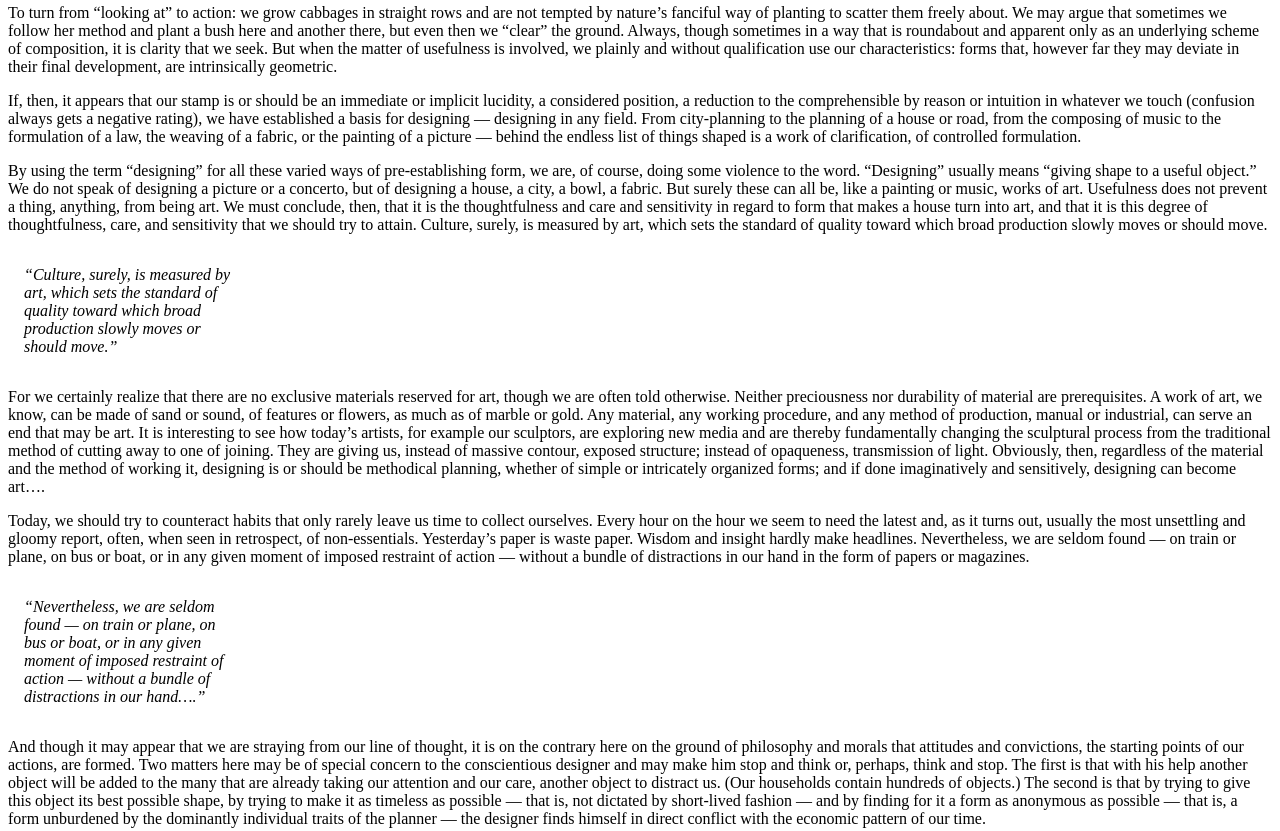
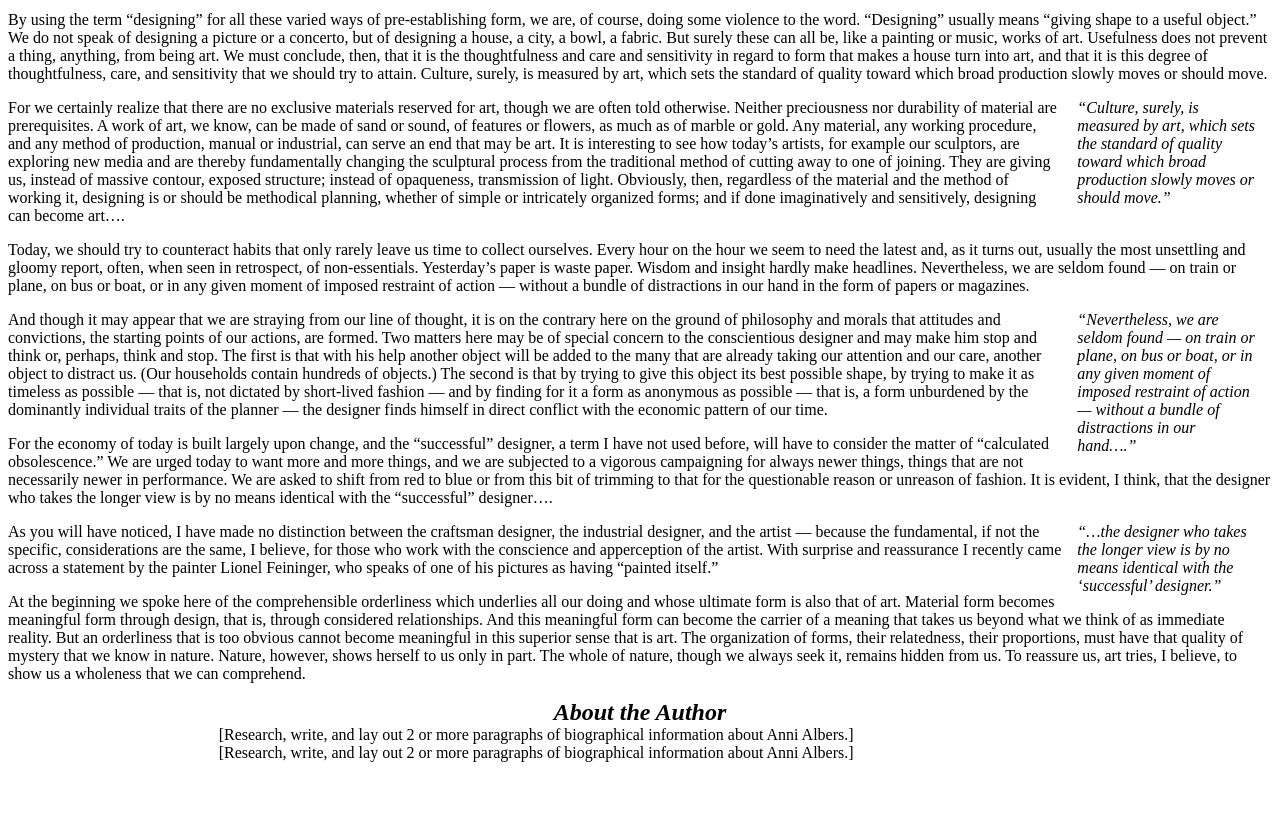
Before and after one commit to Simply-Spinach/Simply-Spinach.github.io, a plain HTML site: page anni-albers/index2.html in a window 1280 px wide. Shown: the part 455-1286 px from the top of the page. After the commit the page ends 1225 px from the top, so only its background shows below. Drawn offline with Linux system fonts and the light colour scheme.

Commit message:
Modified css for index2.  Double checking accuracy

```diff
--- a/anni-albers/index2.html
+++ b/anni-albers/index2.html
@@ -51,9 +51,9 @@
 
     <h2 id="about-head">About the Author</h2>
 
-    <p id="about-p1">[Research, write, and lay out 2 or more paragraphs of biographical information about Anni Albers.]</p>
+    <p class="about" id="about-p1">[Research, write, and lay out 2 or more paragraphs of biographical information about Anni Albers.]</p>
 
-    <p id="about-p2">[Research, write, and lay out 2 or more paragraphs of biographical information about Anni Albers.]</p>
+    <p class="about" id="about-p2">[Research, write, and lay out 2 or more paragraphs of biographical information about Anni Albers.]</p>
 
 </body>
 
--- a/anni-albers/styles.css
+++ b/anni-albers/styles.css
@@ -76,9 +76,33 @@ p#about-p2 { grid-area: about-p2; }
 /* Second layout */
 /********************************************************************/
 
+#layout2 p
+{
+    box-sizing:border-box;
+}
+
+#layout2 h1
+{
+    text-align: center;
+}
+#layout2 h2
+{
+    text-align: center;
+    font-style: italic;
+    margin:auto calc(100% / 6 * 2) auto calc(100% / 6 * 2)
+}
+
 #layout2 .callout
 {
-    display: inline-block;
+    display: block;
     height: fit-content;
     width: calc(100% / 6);
+    clear:none;
+    margin:auto 0px auto 0px;
+    float:right;
 }
+
+#layout2 .about
+{
+    margin: auto calc(100% / 6) auto calc(100% / 6);
+}
```
